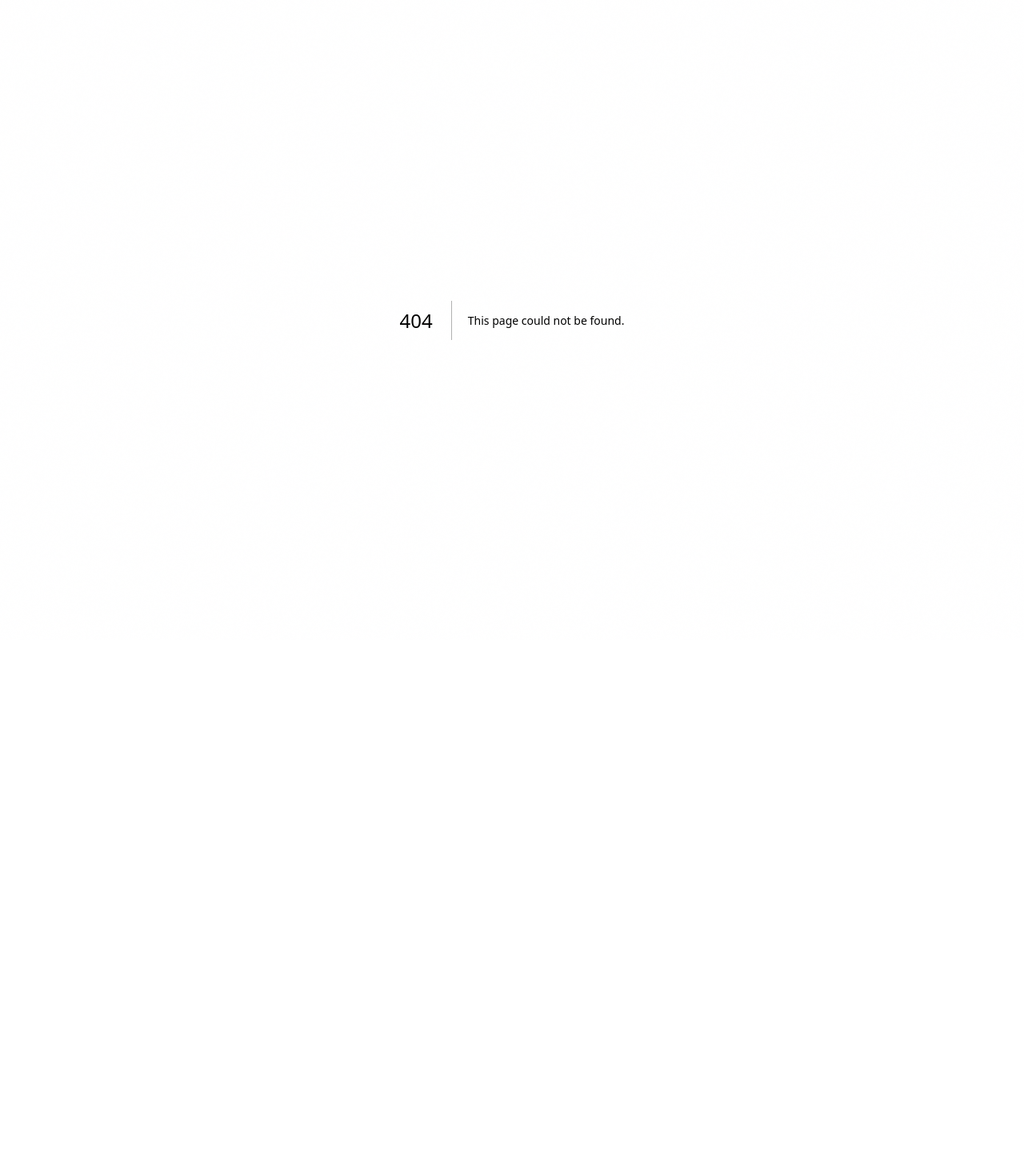
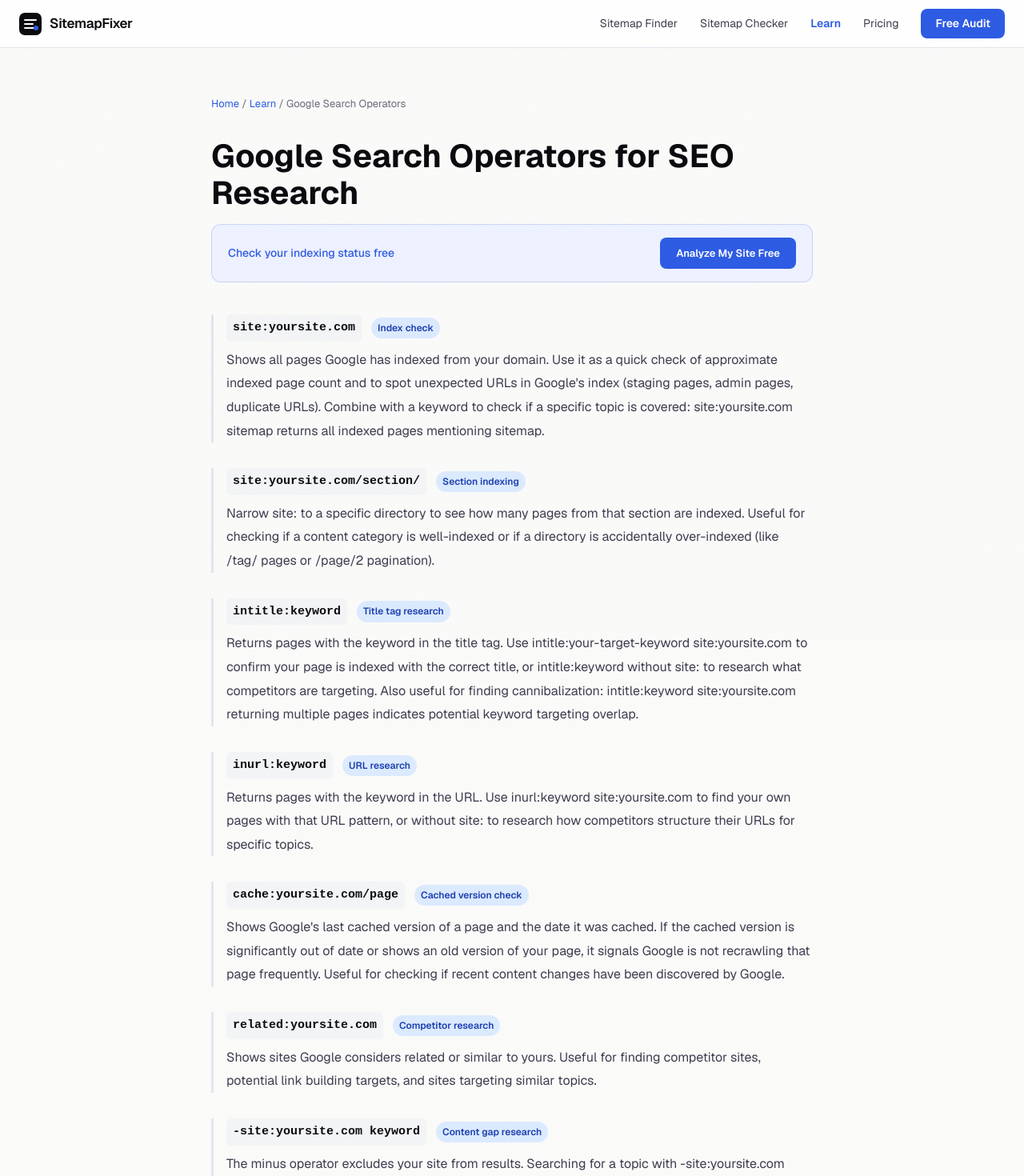
Before and after one commit to Watermelon-Coctail-Bar/sitemap-fixer, a Next.js app: page /learn/google-search-operators in a window 1280 px wide. Before the commit this address had no page. Shown: the top 1470 px of the page at 80% size. Before the commit the page ends 800 px from the top, so only its background shows below. Built offline with nearby package versions, Linux system fonts and the light colour scheme.

Commit message:
Create page.tsx

```diff
--- /dev/null
+++ b/src/app/learn/google-search-operators/page.tsx
@@ -0,0 +1,47 @@
+import type { Metadata } from 'next';
+export const metadata: Metadata = {
+  title: 'Google Search Operators for SEO: site:, intitle:, inurl: and More | SitemapFixer',
+  description: "Google search operators let you run advanced searches that reveal SEO insights about any site. Here are the operators SEOs use most and what each one shows you.",
+  alternates: { canonical: 'https://sitemapfixer.com/learn/google-search-operators' },
+};
+const operators = [
+  { op: "site:yoursite.com", use: "Index check", d: "Shows all pages Google has indexed from your domain. Use it as a quick check of approximate indexed page count and to spot unexpected URLs in Google's index (staging pages, admin pages, duplicate URLs). Combine with a keyword to check if a specific topic is covered: site:yoursite.com sitemap returns all indexed pages mentioning sitemap." },
+  { op: "site:yoursite.com/section/", use: "Section indexing", d: "Narrow site: to a specific directory to see how many pages from that section are indexed. Useful for checking if a content category is well-indexed or if a directory is accidentally over-indexed (like /tag/ pages or /page/2 pagination)." },
+  { op: "intitle:keyword", use: "Title tag research", d: "Returns pages with the keyword in the title tag. Use intitle:your-target-keyword site:yoursite.com to confirm your page is indexed with the correct title, or intitle:keyword without site: to research what competitors are targeting. Also useful for finding cannibalization: intitle:keyword site:yoursite.com returning multiple pages indicates potential keyword targeting overlap." },
+  { op: "inurl:keyword", use: "URL research", d: "Returns pages with the keyword in the URL. Use inurl:keyword site:yoursite.com to find your own pages with that URL pattern, or without site: to research how competitors structure their URLs for specific topics." },
+  { op: "cache:yoursite.com/page", use: "Cached version check", d: "Shows Google's last cached version of a page and the date it was cached. If the cached version is significantly out of date or shows an old version of your page, it signals Google is not recrawling that page frequently. Useful for checking if recent content changes have been discovered by Google." },
+  { op: "related:yoursite.com", use: "Competitor research", d: "Shows sites Google considers related or similar to yours. Useful for finding competitor sites, potential link building targets, and sites targeting similar topics." },
+  { op: "-site:yoursite.com keyword", use: "Content gap research", d: "The minus operator excludes your site from results. Searching for a topic with -site:yoursite.com shows all competitors ranking for that topic without your own site cluttering the results. Excellent for gap analysis." },
+];
+export default function Page() {
+  return (
+    <div style={{ maxWidth: 800, margin: '0 auto', padding: '60px 24px' }}>
+      <nav style={{ fontSize: 13, color: '#6b6b7d', marginBottom: 32 }}>
+        <a href="/" style={{ color: '#2d5be3', textDecoration: 'none' }}>Home</a>{' / '}
+        <a href="/learn" style={{ color: '#2d5be3', textDecoration: 'none' }}>Learn</a>{' / '}
+        <span>Google Search Operators</span>
+      </nav>
+      <h1 style={{ fontSize: 40, fontWeight: 700, color: '#0a0a0f', marginBottom: 16, lineHeight: 1.15 }}>Google Search Operators for SEO Research</h1>
+      <div style={{ background: '#eef1ff', border: '1px solid rgba(45,91,227,0.2)', borderRadius: 12, padding: '16px 20px', marginBottom: 40, display: 'flex', alignItems: 'center', justifyContent: 'space-between', gap: 16 }}>
+        <span style={{ fontSize: 14, color: '#2d5be3', fontWeight: 500 }}>Check your indexing status free</span>
+        <a href="/" style={{ background: '#2d5be3', color: 'white', padding: '10px 20px', borderRadius: 8, textDecoration: 'none', fontWeight: 600, fontSize: 13 }}>Analyze My Site Free</a>
+      </div>
+      <div style={{ fontSize: 16, color: '#3d3d4f', lineHeight: 1.85 }}>
+        {operators.map(({ op, use, d }) => (
+          <div key={op} style={{ marginBottom: 32, borderLeft: '3px solid #e4e4ed', paddingLeft: 16 }}>
+            <div style={{ display: 'flex', alignItems: 'center', gap: 12, marginBottom: 8, flexWrap: 'wrap' }}>
+              <code style={{ fontFamily: 'monospace', fontWeight: 700, fontSize: 15, background: '#f3f4f6', padding: '3px 8px', borderRadius: 6, color: '#0a0a0f' }}>{op}</code>
+              <span style={{ fontSize: 12, padding: '2px 8px', borderRadius: 20, background: '#dbeafe', color: '#1e40af', fontWeight: 600 }}>{use}</span>
+            </div>
+            <p style={{ margin: 0 }}>{d}</p>
+          </div>
+        ))}
+      </div>
+      <div style={{ background: '#0a0a0f', borderRadius: 12, padding: '32px', textAlign: 'center', marginTop: 56 }}>
+        <div style={{ fontSize: 20, fontWeight: 700, color: 'white', marginBottom: 8 }}>Check your full indexing status</div>
+        <div style={{ color: '#9999aa', marginBottom: 20, fontSize: 14 }}>Free sitemap and indexing analysis in 60 seconds</div>
+        <a href="/" style={{ background: 'white', color: '#0a0a0f', padding: '14px 28px', borderRadius: 8, textDecoration: 'none', fontWeight: 700 }}>Analyze My Site Free</a>
+      </div>
+    </div>
+  );
+}
```
